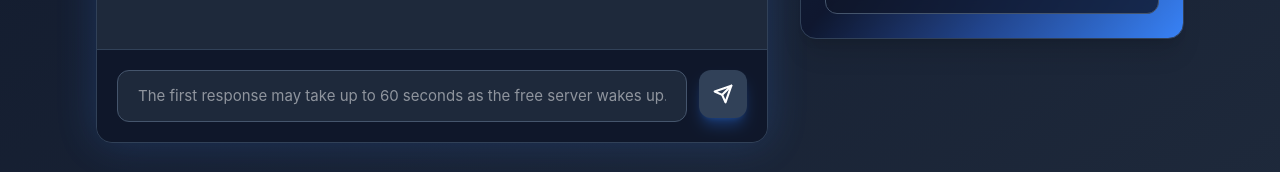
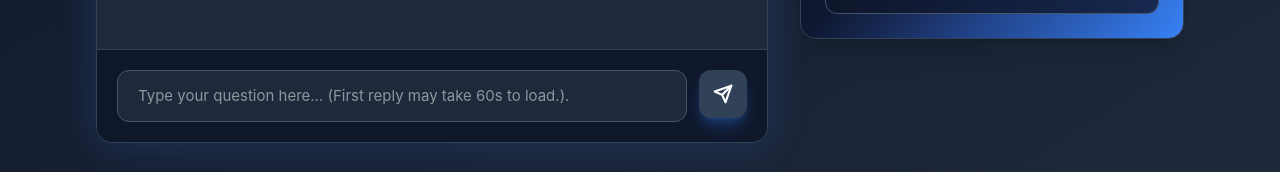
Before and after one commit to movilal116-hash/shopease_ui, a React (Vite) app: page / in a window 1280 px wide. Shown: the part 597-769 px from the top of the page. Built offline with nearby package versions, Linux system fonts and the light colour scheme.

Commit message:
UI improved

```diff
--- a/src/App.jsx
+++ b/src/App.jsx
@@ -103,7 +103,7 @@ export default function App() {
             value={input}
             onChange={(e) => setInput(e.target.value)}
             // placeholder="Trained on a 60-question ShopEase FAQ PDF. Try asking about Orders, Payments, or Returns!"
-            placeholder='The first response may take up to 60 seconds as the free server wakes up.'
+            placeholder='Type your question here... (First reply may take 60s to load.).'
             disabled={isLoading}
             className="flex-1 bg-[#1e293b] border border-slate-600 text-white rounded-xl px-5 py-3.5 text-[15px] focus:outline-none focus:border-blue-500 focus:ring-1 focus:ring-blue-500 transition-all disabled:opacity-50"
           />
```
